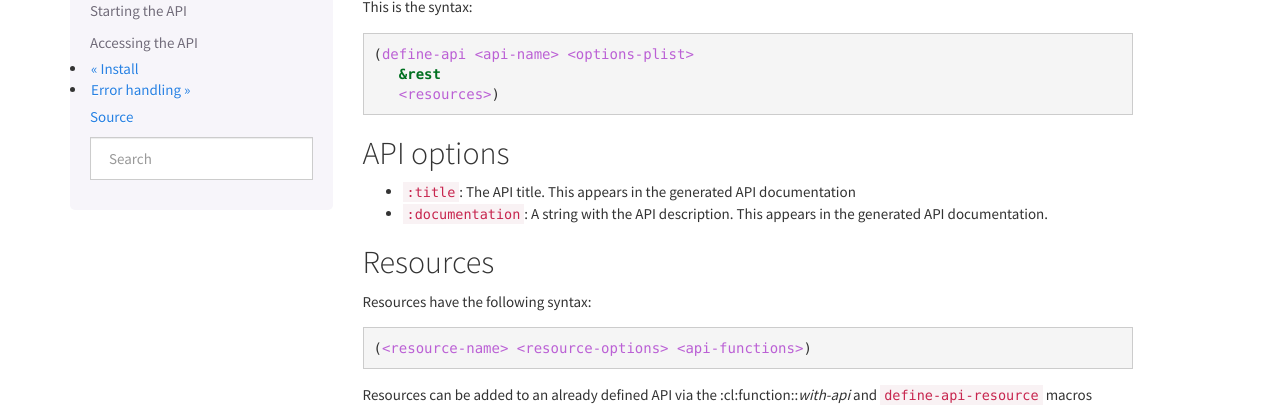
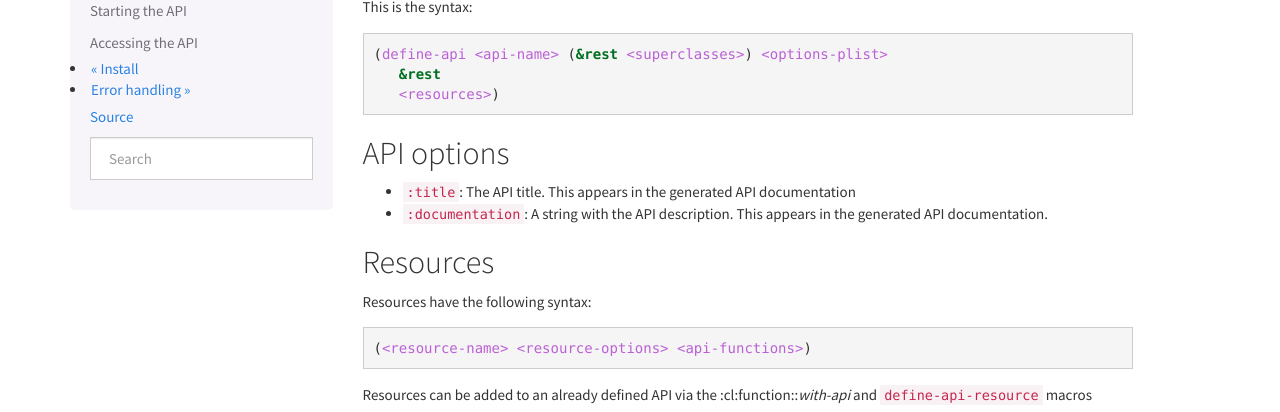
Before and after one commit to mmontone/cl-rest-server, a Sphinx documentation site: the page built from doc/source/api.rst, in a window 1280 px wide and 900 px high, cut to the strip 370-782 px from the top of the window. Built offline with Sphinx 7.4.7, drawn with Linux system fonts in a browser that asks for light colours; cross-references to code outside the pages are shown as plain code; some of the changed lines change nothing that is shown.

Commit message:
Docs update

```diff
--- a/doc/source/api.rst
+++ b/doc/source/api.rst
@@ -12,7 +12,7 @@ This is the syntax:
 
 .. code-block:: common-lisp
 
-   (define-api <api-name> <options-plist>
+   (define-api <api-name> (&rest <superclasses>) <options-plist>
       &rest
       <resources>)
 
@@ -111,7 +111,7 @@ Here is a complete example of an API interface:
 
 .. code-block:: common-lisp
 
-   (define-api api-test
+   (define-api api-test ()
        (:title "Api test"
 	       :documentation "This is an api test")
      (parameters (:produces (:json)
--- a/doc/source/conf.py
+++ b/doc/source/conf.py
@@ -37,12 +37,18 @@ extensions.extend(['sphinxcontrib.cldomain',
                    'sphinxcontrib.hyperspec'])
 
 from os.path import join, dirname, realpath
-cl_packages = {"rest-server": join(dirname(realpath(__file__)), "../")}
+
+cl_systems = [{'name': 'rest-server',
+               'path': '/home/marian/src/lisp/cl-rest-server'},
+              {'name': 'generic-serializer',
+               'path': '/home/marian/src/lisp/generic-serializer'},
+              {'name': 'schemata',
+               'path': '/home/marian/src/lisp/schemata'}]
 
 from os.path import expandvars
 cl_quicklisp = expandvars('$HOME/quicklisp/')
 
-cl_lisps = "sbcl"
+cl_lisps = ["sbcl", "ecl"]
 
 # Add any paths that contain templates here, relative to this directory.
 templates_path = ['_templates']
```
Also changed, not shown: doc/requirements.txt (added, +7 -0 lines), doc/README.txt (added).
